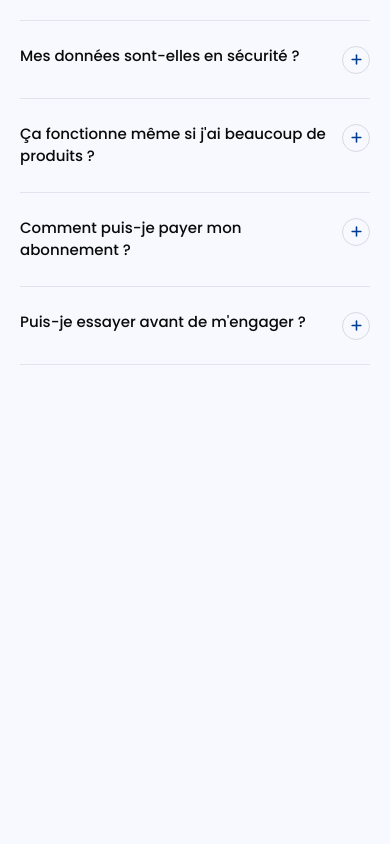
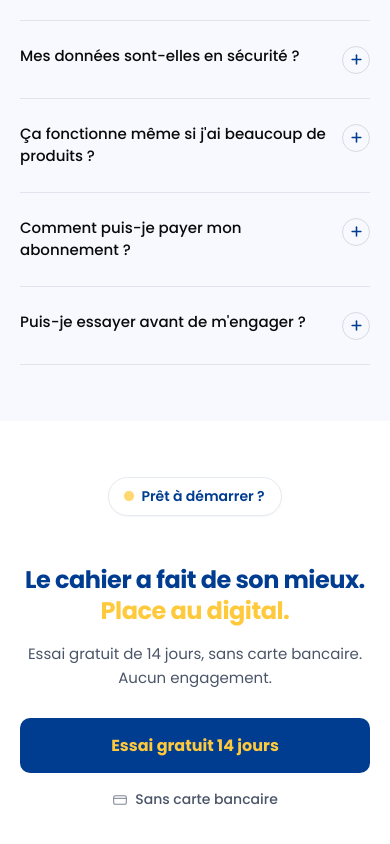
Before and after one commit to ArdennXBT/Monkarnet, a React (Vite) app: page / in a window 390 px wide. Shown: the part 6106-6950 px from the top of the page. Before the commit the page ends 6527 px from the top, so only its background shows below. Built offline with nearby package versions, Linux system fonts and the light colour scheme.

Commit message:
finalcta

```diff
--- a/src/Pages/Landing/Landing.jsx
+++ b/src/Pages/Landing/Landing.jsx
@@ -3,6 +3,8 @@ import Highlight from './sections/Highlight/Highlight';
 import Features from './sections/Features/Features';
 import Pricing from './sections/Pricing/Pricing';
 import Faq from './sections/Faq/Faq';
+import FinalCta from './sections/FinalCta/FinalCta';
+
 
 function Landing() {
   return (
@@ -12,6 +14,7 @@ function Landing() {
       <Features />
       <Pricing />
       <Faq />
+      <FinalCta />
     </div>
   );
 }
--- /dev/null
+++ b/src/Pages/Landing/sections/FinalCta/FinalCta.css
@@ -0,0 +1,137 @@
+.final-cta-section {
+  background-color: #ffffff;
+  padding: 80px 24px;
+  width: 100%;
+  overflow: hidden;
+}
+
+.final-cta-container {
+  max-width: 680px;
+  margin: 0 auto;
+  text-align: center;
+}
+
+.final-cta-badge {
+  display: inline-flex;
+  align-items: center;
+  gap: 8px;
+  background-color: #ffffff;
+  border: 1px solid #e5e9f0;
+  color: #003d91;
+  font-weight: 600;
+  font-size: 14px;
+  padding: 8px 16px;
+  border-radius: 999px;
+  margin-bottom: 24px;
+  box-shadow: 0 1px 2px rgba(0, 0, 0, 0.04);
+}
+
+.final-cta-badge-dot {
+  width: 8px;
+  height: 8px;
+  border-radius: 50%;
+  background-color: #ffc93c;
+  animation: final-cta-pulse-dot 2s ease-in-out infinite;
+}
+
+@keyframes final-cta-pulse-dot {
+  0%, 100% {
+    transform: scale(1);
+    opacity: 1;
+  }
+  50% {
+    transform: scale(1.3);
+    opacity: 0.7;
+  }
+}
+
+.final-cta-title {
+  font-size: clamp(26px, 4vw, 36px);
+  font-weight: 700;
+  line-height: 1.3;
+  color: #003d91;
+  margin-bottom: 16px;
+}
+
+.final-cta-title span {
+  color: #ffc93c;
+}
+
+.final-cta-subtitle {
+  color: #4a5568;
+  font-size: 16px;
+  font-weight: 400;
+  line-height: 1.6;
+  max-width: 460px;
+  margin: 0 auto 36px;
+}
+
+.final-cta-actions {
+  display: flex;
+  flex-direction: column;
+  align-items: center;
+}
+
+.final-cta-button {
+  display: inline-flex;
+  align-items: center;
+  justify-content: center;
+  padding: 16px 36px;
+  border-radius: 10px;
+  background-color: #003d91;
+  color: #ffc93c;
+  font-size: 16px;
+  font-weight: 700;
+  text-decoration: none;
+  white-space: nowrap;
+  transition: transform 0.2s ease, box-shadow 0.2s ease;
+}
+
+.final-cta-button:hover {
+  transform: translateY(-2px);
+  box-shadow: 0 16px 30px -12px rgba(0, 61, 145, 0.45);
+}
+
+.final-cta-note {
+  display: inline-flex;
+  align-items: center;
+  gap: 7px;
+  margin-top: 16px;
+  font-size: 14px;
+  font-weight: 500;
+  color: #4a5568;
+}
+
+.final-cta-note-icon {
+  flex-shrink: 0;
+  color: #4a5568;
+  opacity: 0.7;
+}
+
+/* Tablette */
+@media (max-width: 700px) {
+  .final-cta-section {
+    padding: 64px 24px;
+  }
+}
+
+/* Mobile */
+@media (max-width: 480px) {
+  .final-cta-section {
+    padding: 56px 20px;
+  }
+
+  .final-cta-title {
+    font-size: 24px;
+  }
+
+  .final-cta-subtitle {
+    font-size: 15px;
+    margin-bottom: 28px;
+  }
+
+  .final-cta-button {
+    width: 100%;
+    padding: 15px 24px;
+  }
+}
--- /dev/null
+++ b/src/Pages/Landing/sections/FinalCta/FinalCta.jsx
@@ -0,0 +1,56 @@
+import { Link } from 'react-router-dom';
+import Reveal from '../../../../components/Reveal/Reveal';
+import './FinalCta.css';
+
+function FinalCta() {
+  return (
+    <section className="final-cta-section">
+      <div className="final-cta-container">
+        <Reveal>
+          <span className="final-cta-badge">
+            <span className="final-cta-badge-dot" />
+            Prêt à démarrer ?
+          </span>
+        </Reveal>
+
+        <Reveal delay={100}>
+          <h3 className="final-cta-title">
+            Le cahier a fait de son mieux.
+            <br />
+            <span>Place au digital.</span>
+          </h3>
+        </Reveal>
+
+        <Reveal delay={200}>
+          <p className="final-cta-subtitle">
+            Essai gratuit de 14 jours, sans carte bancaire. Aucun engagement.
+          </p>
+        </Reveal>
+
+        <Reveal delay={300}>
+          <div className="final-cta-actions">
+            <Link to="/inscription" className="final-cta-button">
+              Essai gratuit 14 jours
+            </Link>
+            <p className="final-cta-note">
+              <svg
+                className="final-cta-note-icon"
+                width="16"
+                height="16"
+                viewBox="0 0 24 24"
+                fill="none"
+                aria-hidden="true"
+              >
+                <rect x="2.5" y="5.5" width="19" height="13" rx="2.5" stroke="currentColor" strokeWidth="1.6" />
+                <line x1="2.5" y1="9.5" x2="21.5" y2="9.5" stroke="currentColor" strokeWidth="1.6" />
+              </svg>
+              Sans carte bancaire
+            </p>
+          </div>
+        </Reveal>
+      </div>
+    </section>
+  );
+}
+
+export default FinalCta;
```
